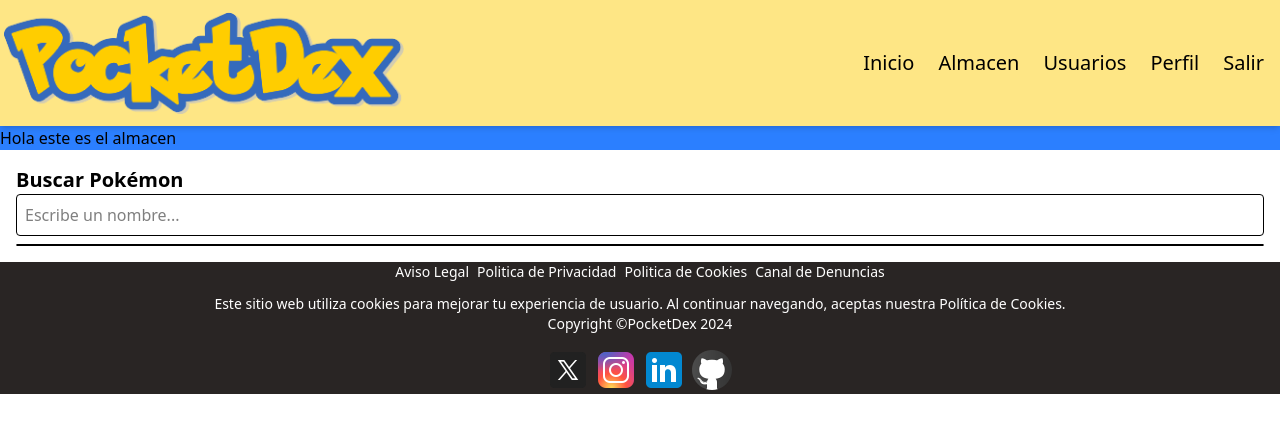
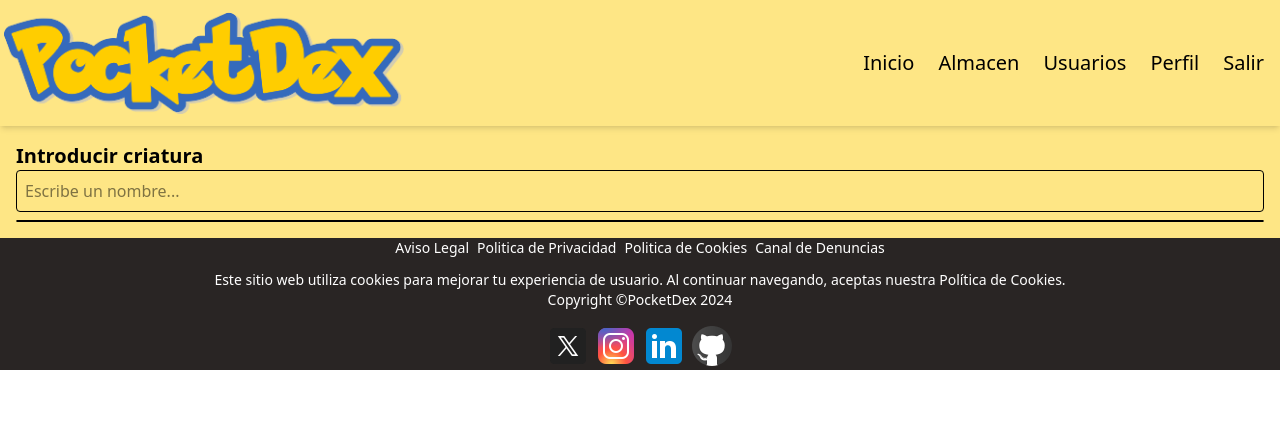
Before and after one commit to L0rdxavi97/Pocketdex_jsx, a React (Vite) app: page /storage in a window 1280 px wide. Shown: the top 432 px of the page. Built offline with nearby package versions, Linux system fonts and the light colour scheme.

Commit message:
Update Storage.jsx

```diff
--- a/src/pages/Storage.jsx
+++ b/src/pages/Storage.jsx
@@ -4,14 +4,12 @@ import usePokemonSearch from "../hooks/usePokemonSearch";
 const Storage = ({}) => {
     const [query, setQuery] = useState("");
     const { results, loading } = usePokemonSearch(query);
+    const [creature, setCreature] = useState([]);
 
     return (
         <>
-            <div className="bg-blue-500">
-                Hola este es el almacen
-            </div>
-            <div className="p-4">
-            <h2 className="text-xl font-bold">Buscar Pokémon</h2>
+            <div className="p-4 bg-amber-200">
+                <h2 className="text-xl font-bold">Introducir criatura</h2>
                 <input
                     type="text"
                     value={query}
@@ -22,7 +20,7 @@ const Storage = ({}) => {
                 {loading && <p className="text-gray-500">Cargando...</p>}
                 <ul className="border rounded mt-2 max-h-40 overflow-y-auto">
                     {results.map((name) => (
-                    <li key={name} className="p-2 hover:bg-gray-200 cursor-pointer">
+                        <li key={name} className="p-2 hover:bg-gray-200 cursor-pointer" onClick={console.log(this.value)}>
                             {name}
                         </li>
                     ))}
```
Lines whose indentation alone changed are shown as unchanged.
